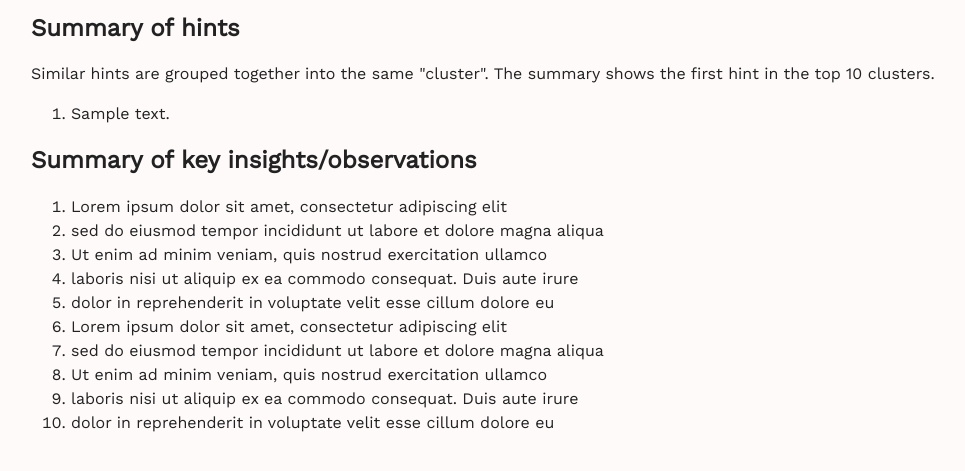
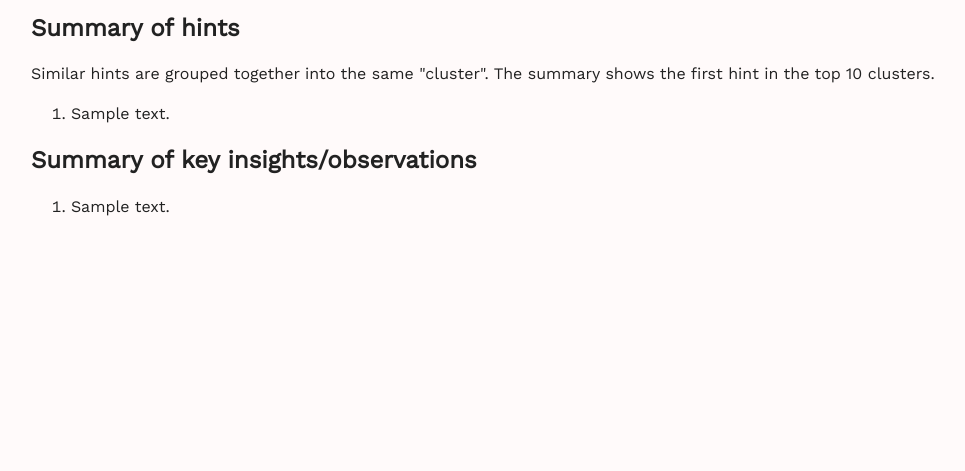
Before and after one commit to bkf2020/starlight, a Django app: page /problems/1/ in a window 1280 px wide. Shown: the part 312-783 px from the top of the page, without its empty margins (97-1062 px from the left). Run offline with Django 4.2, Linux system fonts and the light colour scheme; tables that the repository leaves empty hold one stand-in row (values such as "Sample post").

Commit message:
Show the top 10 insights in the problem view

```diff
--- a/problems/templates/problems/problem.html
+++ b/problems/templates/problems/problem.html
@@ -72,16 +72,9 @@
 		</ol>
 		<h2 id="summaryInsights">Summary of key insights/observations</h2>
 		<ol>
-			<li>Lorem ipsum dolor sit amet, consectetur adipiscing elit</li>
-			<li>sed do eiusmod tempor incididunt ut labore et dolore magna aliqua</li>
-			<li>Ut enim ad minim veniam, quis nostrud exercitation ullamco</li>
-			<li>laboris nisi ut aliquip ex ea commodo consequat. Duis aute irure</li>
-			<li>dolor in reprehenderit in voluptate velit esse cillum dolore eu</li>
-			<li>Lorem ipsum dolor sit amet, consectetur adipiscing elit</li>
-			<li>sed do eiusmod tempor incididunt ut labore et dolore magna aliqua</li>
-			<li>Ut enim ad minim veniam, quis nostrud exercitation ullamco</li>
-			<li>laboris nisi ut aliquip ex ea commodo consequat. Duis aute irure</li>
-			<li>dolor in reprehenderit in voluptate velit esse cillum dolore eu</li>
+			{% for insight in clustered_insights %}
+				<li>{{ insight.text }}</li>
+			{% endfor %}
 		</ol>
     </body>
 </html>
--- a/problems/views.py
+++ b/problems/views.py
@@ -2,7 +2,7 @@ from django.shortcuts import render, redirect
 from django.core.paginator import Paginator
 from django.contrib.auth.mixins import LoginRequiredMixin, UserPassesTestMixin
 from django.views.generic.edit import UpdateView, DeleteView
-from .models import Problem, Hint, Insight, HintCluster
+from .models import Problem, Hint, Insight, HintCluster, InsightCluster
 from .forms import HintForm, InsightForm
 
 # Create your views here.
@@ -85,11 +85,17 @@ def problem(request, index):
     for cluster in hint_clusters:
         clustered_hints.append(cluster.hint)
 
+    clustered_insights = []
+    insight_clusters = InsightCluster.objects.filter(problem_id=index, first=True)[0:10]
+    for cluster in insight_clusters:
+        clustered_insights.append(cluster.insight)
+
     context = {
         'insight_form': insight_form,
         'hint_form': hint_form,
         'problem': problem,
-        'clustered_hints': clustered_hints
+        'clustered_hints': clustered_hints,
+        'clustered_insights': clustered_insights
     }
     if request.user.is_authenticated:
         user_hints = Hint.objects.filter(problem_id=index, username=request.user.username)
```
